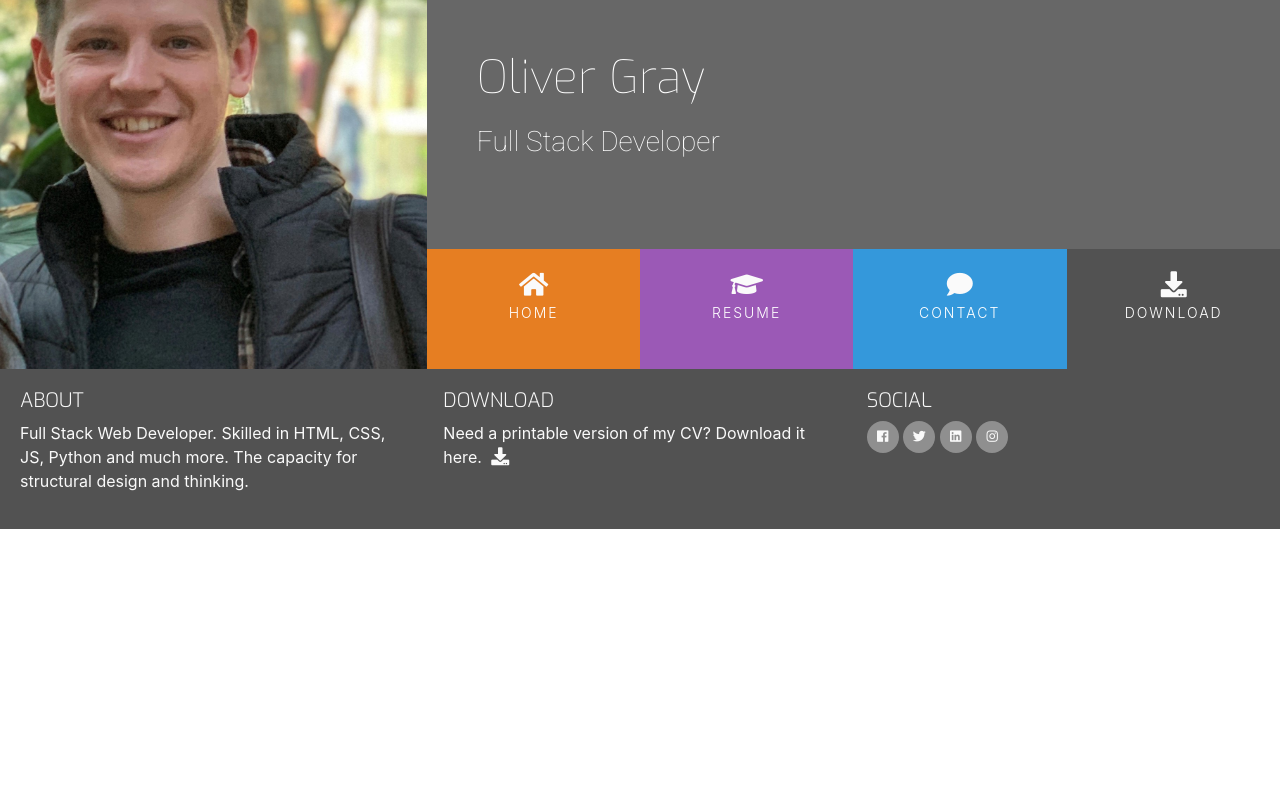
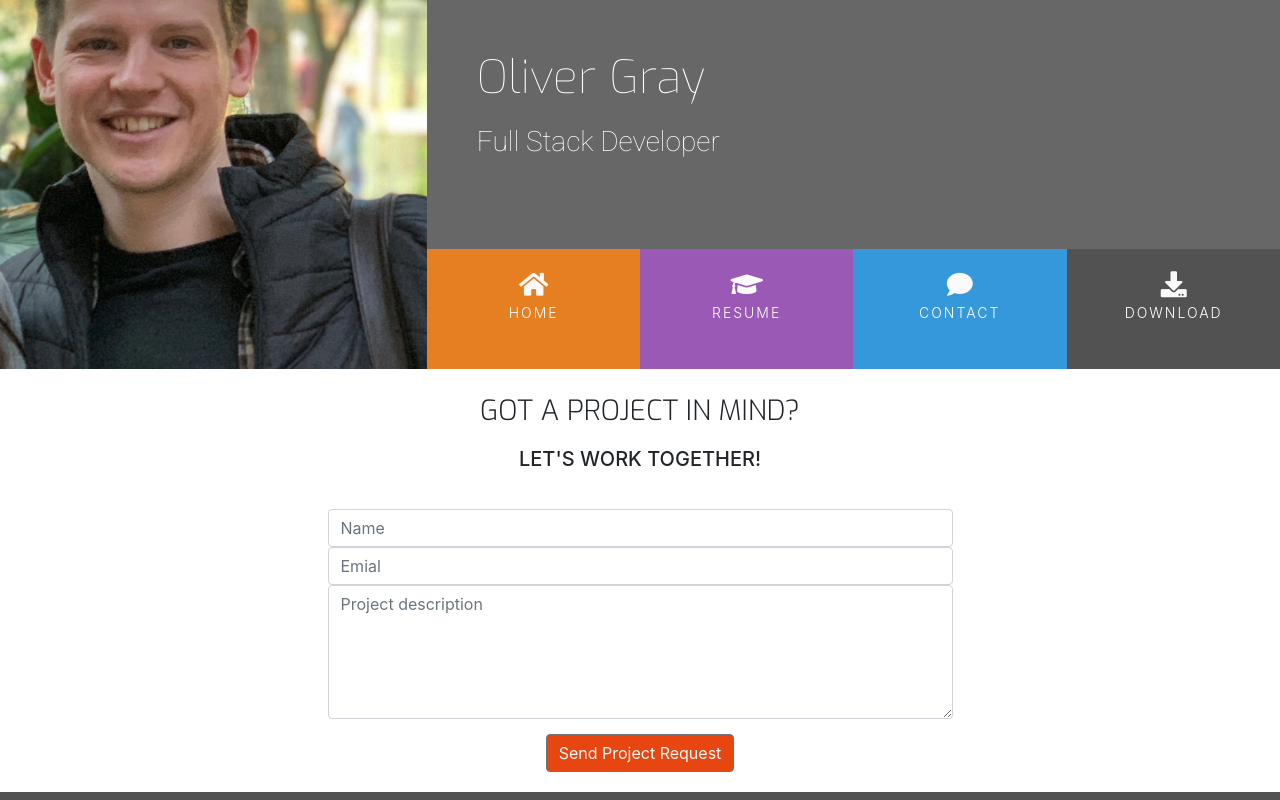
Before and after one commit to OliverGray03/my-cv, a plain HTML site: page contact.html in a window 1280 px wide. Shown: the top 800 px of the page. Drawn offline with nearby package versions, Linux system fonts and the light colour scheme.

Commit message:
Added cv links and finalised

```diff
--- a/assets/css/style.css
+++ b/assets/css/style.css
@@ -32,6 +32,10 @@ background-color: #676767;
 
 .ui-menu-color-download {
     background-color: #525252;
+}
+
+.bg-color-contact {
+    background-color: #fff;
 }
 
 
@@ -334,3 +338,36 @@ transition:all 0.35s ease-in-out;
  .history-items {
      margin-bottom: 30px;
  }
+
+ /*----------------------Contact Form */
+
+ .contact-heading {
+     font-family: "Exo", sans-serif;
+     font-weight: 300;
+     margin-top: 25px;
+     margin-bottom: 20px;
+ }
+
+ .center-form {
+     padding-top: 10px;
+     margin: 0 auto;
+     max-width: 70%;
+ }
+
+ button[type="submit"] {
+     margin-top: 15px;
+     margin-bottom: 20px;
+     color: #fafafa;
+     background-color: #e84610;
+ }
+
+  /*----------------------media queries */
+
+  @media(min-width:992px) {
+      .center-form {
+        padding-top: 30px;
+        min-height: 240px;
+        margin: 0 auto;
+        max-width: 50%;
+ }
+  }
--- a/contact.html
+++ b/contact.html
@@ -27,16 +27,16 @@
                     <div class="col">
                         <ul id="nav" class="list-inline menucontainer">
                             <li class="col-6 col-sm-3 ui-menu-color-home list-inline-item menuitem">
-                                <a href="#" class="hvr-sweep-to-bottom"><i class="fa fa-home" aria-hidden="true"></i><span>Home</span></a>
+                                <a href="index.html" class="hvr-sweep-to-bottom"><i class="fa fa-home" aria-hidden="true"></i><span>Home</span></a>
                             </li>
                             <li class="col-6 col-sm-3 ui-menu-color-resume list-inline-item menuitem">
-                                <a href="#" class="hvr-sweep-to-bottom"><i class="fa fa-graduation-cap" aria-hidden="true"></i><span>Resume</span></a>
+                                <a href="resume.html" class="hvr-sweep-to-bottom"><i class="fa fa-graduation-cap" aria-hidden="true"></i><span>Resume</span></a>
                             </li>
                             <li class="col-6 col-sm-3 ui-menu-color-contact list-inline-item menuitem">
-                                <a href="#" class="hvr-sweep-to-bottom"><i class="fa fa-comment" aria-hidden="true"></i><span>Contact</span></a>
+                                <a href="contact.html" class="hvr-sweep-to-bottom"><i class="fa fa-comment" aria-hidden="true"></i><span>Contact</span></a>
                             </li>
                             <li class="col-6 col-sm-3 ui-menu-color-download list-inline-item menuitem">
-                                <a href="#" class="hvr-sweep-to-bottom"><i class="fa fa-download" aria-hidden="true"></i><span>Download</span></a>
+                                <a href="assets/cv/Oliver Gray CV (1).pdf" target="_blank" class="hvr-sweep-to-bottom"><i class="fa fa-download" aria-hidden="true"></i><span>Download</span></a>
                             </li>
                         </ul>
                     </div>
@@ -45,7 +45,26 @@
             </div>
         </div>
     </header>
-    <section>
+    <section class="container-fluid">
+        <div class="row bg-color-contact">
+            <div class="col">
+                <h3 class="contact-heading uppercase text-center">Got a project in mind?</h3>
+                <h5 class="uppercase text-center">Let's work together!</h5>
+                <div class="center-form">
+                    <form>
+                        <input type="text" name="name" id="fullname" class="form-control" placeholder="Name" required>
+                        <input type="email" name="email" id="emailaddress" class="form-control" placeholder="Emial" required>
+                        <textarea rows="5" name="projectsummary" id="projectsummary" class="form-control" placeholder="Project description" required></textarea>
+                        <div class="form-row text-center">
+                            <div class="col">
+                                <button type="submit" class="btn btn-secondary">Send Project Request</button>
+                            </div>
+                        </div>
+                    </form>
+
+                </div>
+            </div>
+        </div>
 
     </section>
     <footer id="footer-details" class="container-fluid">
@@ -60,7 +79,7 @@
             <div class="col-sm-4">
                 <h5 class="uppercase general-sub">Download</h5>
                 <p class="inline-block">Need a printable version of my CV? Download it here.
-                    <a href="#" target="_blank" class="cv-pdf">
+                    <a href="assets/cv/Oliver Gray CV (1).pdf" target="_blank" class="cv-pdf">
                         <i class="fa fa-download" aria-hidden="true"></i>
                         <span class="sr-only">Download link.</span>
                     </a>
@@ -70,25 +89,25 @@
                 <h5 class="uppercase general-sub">Social</h5>
                 <ul class="list-inline social-links">
                     <li class="list-inline-item">
-                        <a target="_blank" href="#">
+                        <a target="_blank" href="https://www.facebook.com/oliver.gray.16">
                             <i class="fab fa-facebook" aria-hidden="true"></i>
                             <span class="sr-only">Facebook</span>
                         </a>
                     </li>
                     <li class="list-inline-item">
-                        <a target="_blank" href="#">
+                        <a target="_blank" href="https://twitter.com/olls03">
                             <i class="fab fa-twitter" aria-hidden="true"></i>
                             <span class="sr-only">Twitter</span>
                         </a>
                     </li>
                     <li class="list-inline-item">
-                        <a target="_blank" href="#">
+                        <a target="_blank" href="https://www.linkedin.com/in/oliver-gray-14a75b125/">
                             <i class="fab fa-linkedin" aria-hidden="true"></i>
                             <span class="sr-only">Linkedin</span>
                         </a>
                     </li>
                     <li class="list-inline-item">
-                        <a target="_blank" href="#">
+                        <a target="_blank" href="https://www.instagram.com/olls03/">
                             <i class="fab fa-instagram" aria-hidden="true"></i>
                             <span class="sr-only">Instagram</span>
                         </a>
```
Also changed, not shown: index.html (+8 -8 lines), resume.html (+8 -8 lines), 1 other file.
